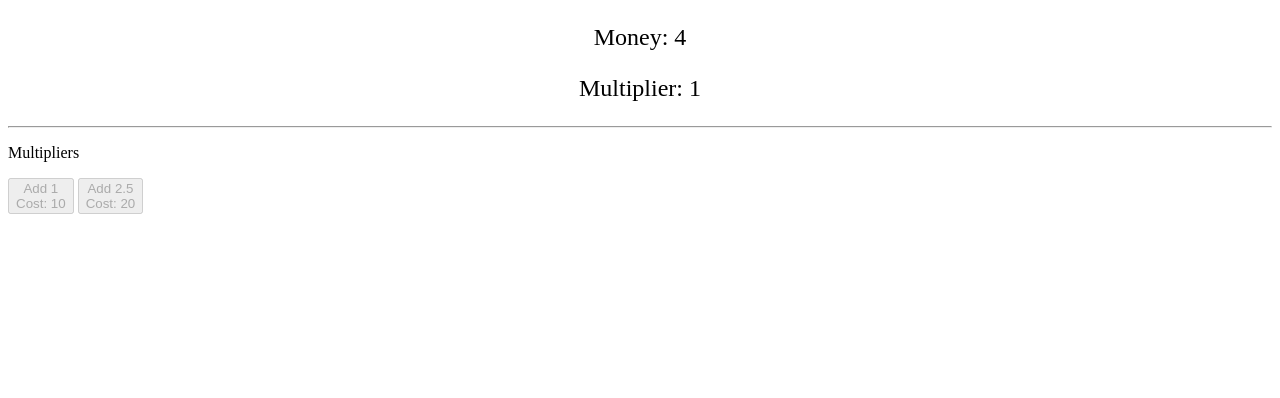
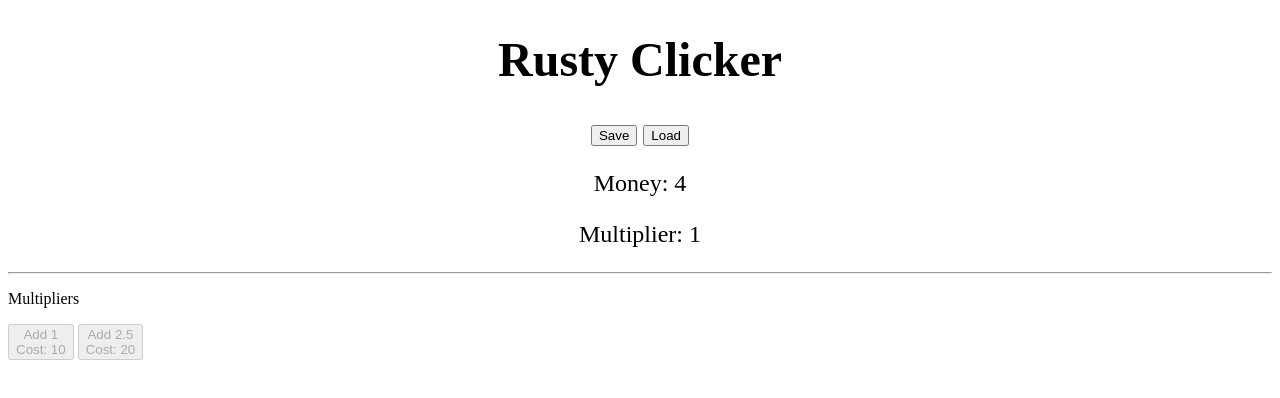
Before and after one commit to AerynEnyo/Clicker, a plain HTML site: page index.html in a window 1280 px wide. Drawn offline with Linux system fonts and the light colour scheme.

Commit message:
v0.0.1.1
Added save/load functionality

```diff
--- a/index.html
+++ b/index.html
@@ -5,10 +5,22 @@
     <meta name="viewport" content="width=device-width, initial-scale=1.0">
     <title>Clicker</title>
 </head>
+<style>
+    .buttonDiv{
+        text-align: center;
+        font-size: 150%;
+    }
+</style>
+
 <body>
 
-    <p id="money" style="font-size: 150%; text-align:center;">Money: 0</p>
-    <p id="clickcount" style="font-size: 150%; text-align:center;">Multiplier: 1</p>
+    <div class="buttonDiv">
+    <h1 >Rusty Clicker</h1>
+    <button onclick="save()">Save</button>
+    <button onclick="load()">Load</button>
+    <p id="money">Money: 0</p>
+    <p id="clickcount">Multiplier: 1</p>
+    </div>
 
 
     <hr>
--- a/scripts/main.js
+++ b/scripts/main.js
@@ -1,6 +1,8 @@
 // Variables
-let multi = 1;
-let money = 0;
+let v = {
+    multi: 1,
+    money: 0,
+}
 
 let add1cost = 10;
 let add25cost = 20;
@@ -8,36 +10,44 @@ let add25cost = 20;
 var timer = setInterval(moneypersec, 1000);
 var timer = setInterval(UIUpdate, 67);
 
+function save(){
+    localStorage.setItem("variables", JSON.stringify(v))
+}
+
+function load(){
+    v = JSON.parse(localStorage.getItem("variables"))
+}
+
+function moneypersec(){
+    v.money += 1 * v.multi;
+}
+
 function add1multi(){
-    if (money >= add1cost) {
-        money -= add1cost
-        multi++;
+    if (v.money >= add1cost) {
+        v.money -= add1cost
+        v.multi++;
     }
 }
 
 function add25multi(){
-    if (money >= add25cost) {
-        money -= add25cost
-        multi += 2.5;
+    if (v.money >= add25cost) {
+        v.money -= add25cost
+        v.multi += 2.5;
     }
 }
 
-function moneypersec(){
-    money += 1 * multi;
-}
+function UIUpdate(){
+    document.getElementById("clickcount").innerHTML = 'Multiplier: ' + v.multi;
+    document.getElementById("money").innerHTML = 'Money: ' + v.money;
 
-function UIUpdate(){
-    document.getElementById("clickcount").innerHTML = 'Multiplier: ' + multi;
-    document.getElementById("money").innerHTML = 'Money: ' + money;
-
-    if (money >= add1cost) {
+    if (v.money >= add1cost) {
         document.getElementById("add1").toggleAttribute("disabled", false);
     }
     else {
         document.getElementById("add1").toggleAttribute("disabled", true);
     }
 
-    if (money >= add25cost) {
+    if (v.money >= add25cost) {
         document.getElementById("add25").toggleAttribute("disabled", false);
     }
     else {
```
